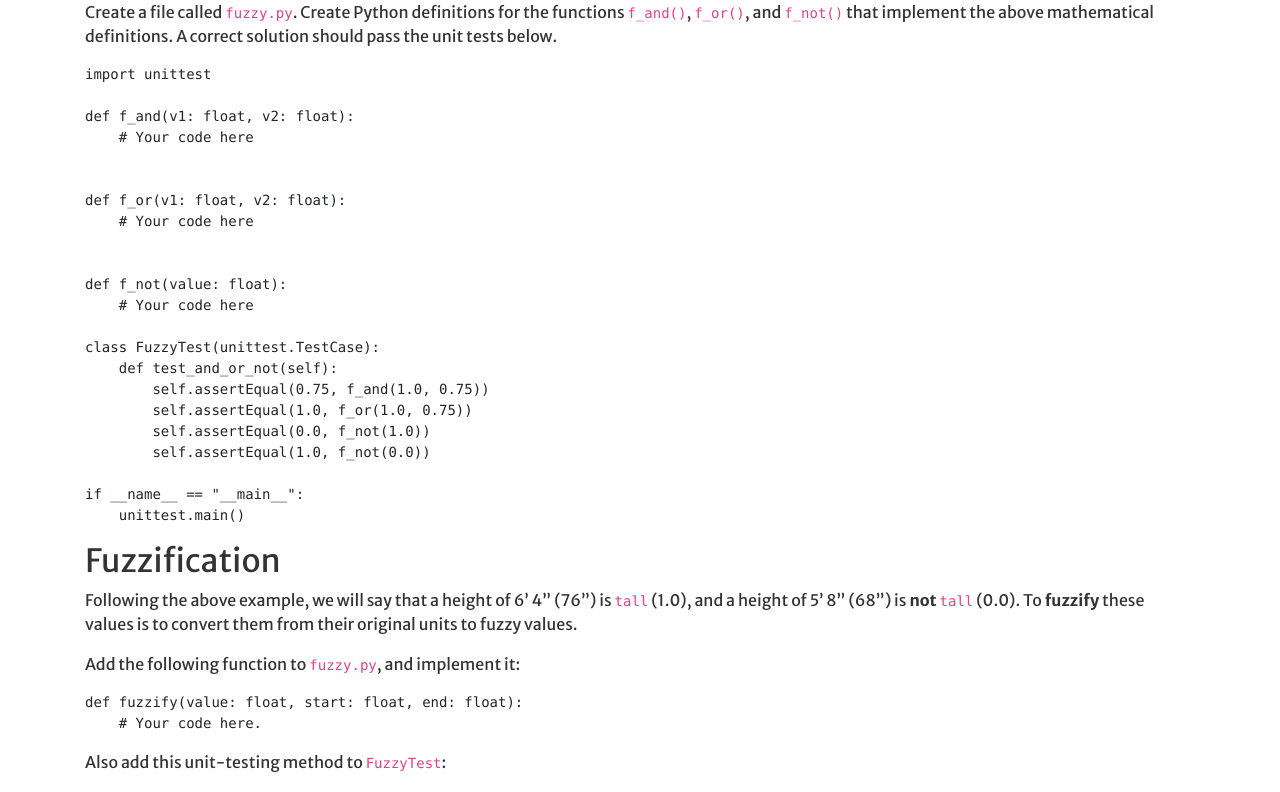
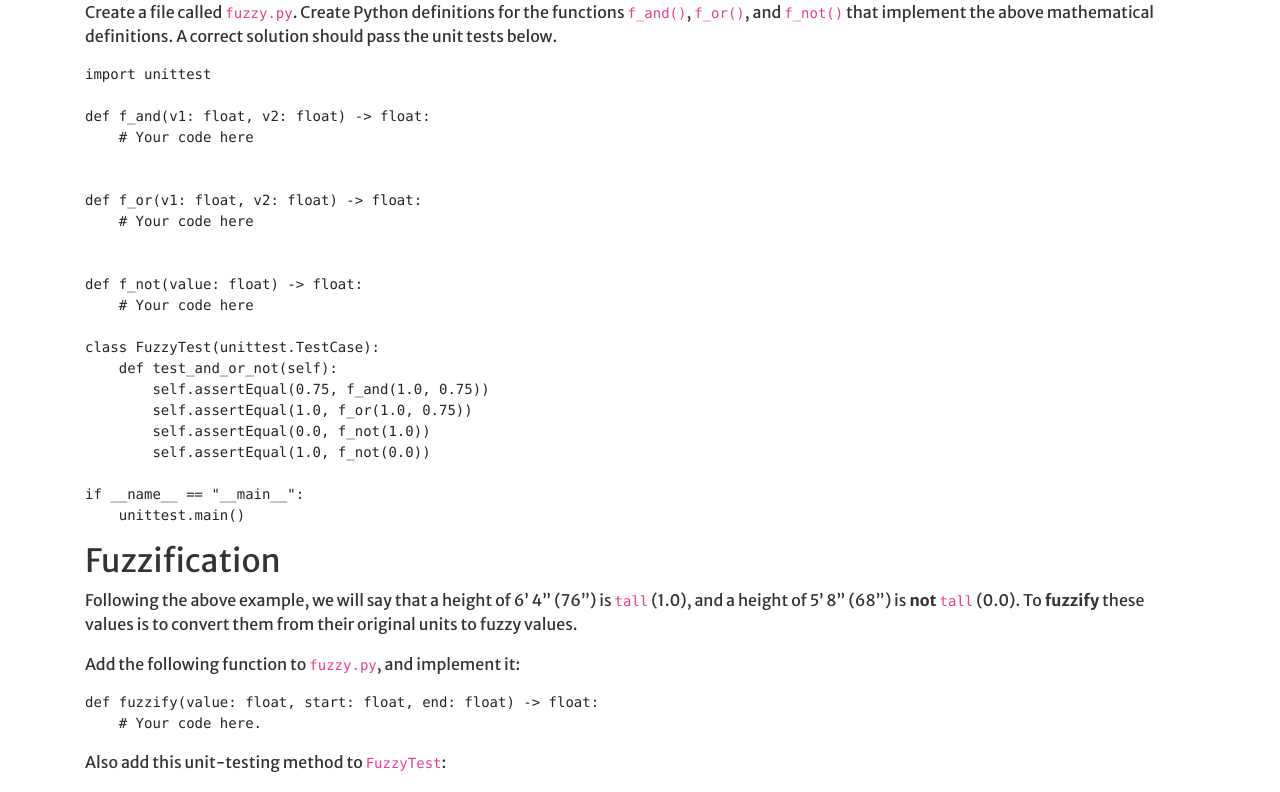
Before and after one commit to Hendrix-CS/csci235, a Jekyll site: the page built from modules/fuzzy.md, in a window 1280 px wide and 1400 px high, scrolled down 931 px. Shown: the part 194-986 px from the top of the window. Built offline with Jekyll 4.4.1, drawn with Linux system fonts in a browser that asks for light colours; a script that is not in the unit is left out; our own code applies the rules of GitHub Pages for plain Markdown files; some of the changed text lies outside the part shown.

Commit message:
Some edits

````diff
--- a/modules/fuzzy.md
+++ b/modules/fuzzy.md
@@ -61,15 +61,15 @@ A correct solution should pass the unit tests below.
 ```
 import unittest
 
-def f_and(v1: float, v2: float):
+def f_and(v1: float, v2: float) -> float:
     # Your code here
 
 
-def f_or(v1: float, v2: float):
+def f_or(v1: float, v2: float) -> float:
     # Your code here
 
 
-def f_not(value: float):
+def f_not(value: float) -> float:
     # Your code here
 
 class FuzzyTest(unittest.TestCase):
@@ -92,7 +92,7 @@ original units to fuzzy values.
 
 Add the following function to `fuzzy.py`, and implement it:
 ```
-def fuzzify(value: float, start: float, end: float):
+def fuzzify(value: float, start: float, end: float) -> float:
     # Your code here.
 ```
 
@@ -130,7 +130,7 @@ the pattern in this table.
 <!-- Application -->
 Add the `defuzzify()` function below to `fuzzy.py`, and implement it.
 ```
-def defuzzify(value: float, zero: float, one: float):
+def defuzzify(value: float, zero: float, one: float) -> float:
     # Your code here.
 ```
 
@@ -286,14 +286,12 @@ Copy `curses_runner.py` from `module2` into your `module4` folder. Then run `ir_
 command-line arguments you specified.
 
 1. Overall, how well does your robot perform as an obstacle avoider?
-
 <!-- Concept invention -->
 2. Do you think the `ir_fuzzy_start` value enables the robot to start turning when it should?
 3. Do you think the `ir_fuzzy_end` value puts the robot into a sharp turn soon enough to avoid objects?
 4. Do you think the `x_limit` value is fast enough to enable the robot to make progress but slow enough to
    give it ample time to avoid hitting objects?
 5. Do you think the `z_limit` value is a good match to the `x_limit` value?
-
 <!-- Application -->
 6. Based on your observations, experiment with some different values for these four variables. For each variation
 that you try, record its impact on the robot's performance. Create at least three distinct combinations of
````
Also changed, not shown: other parts of modules/fuzzy.md (+4 -3 lines).
